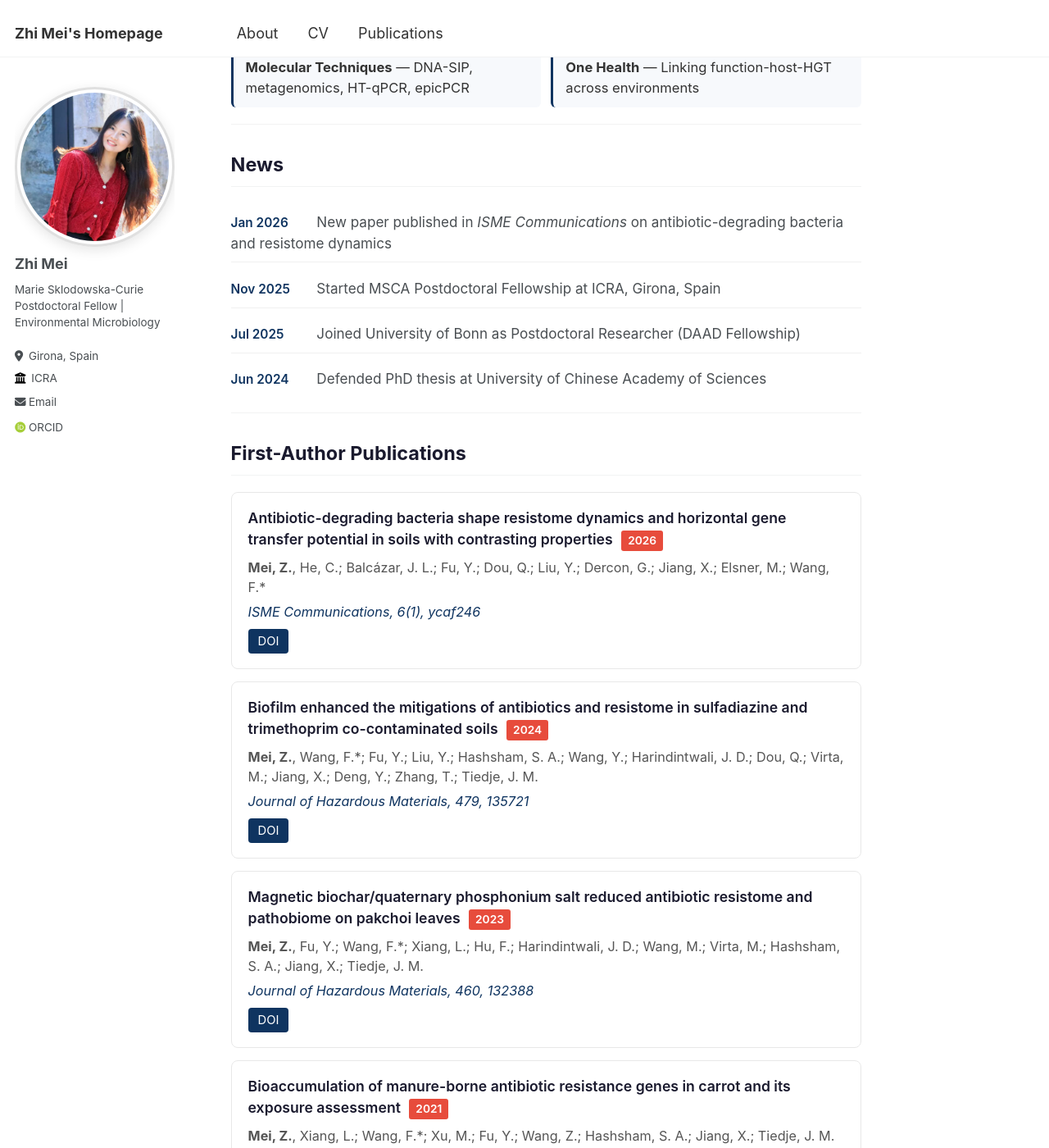
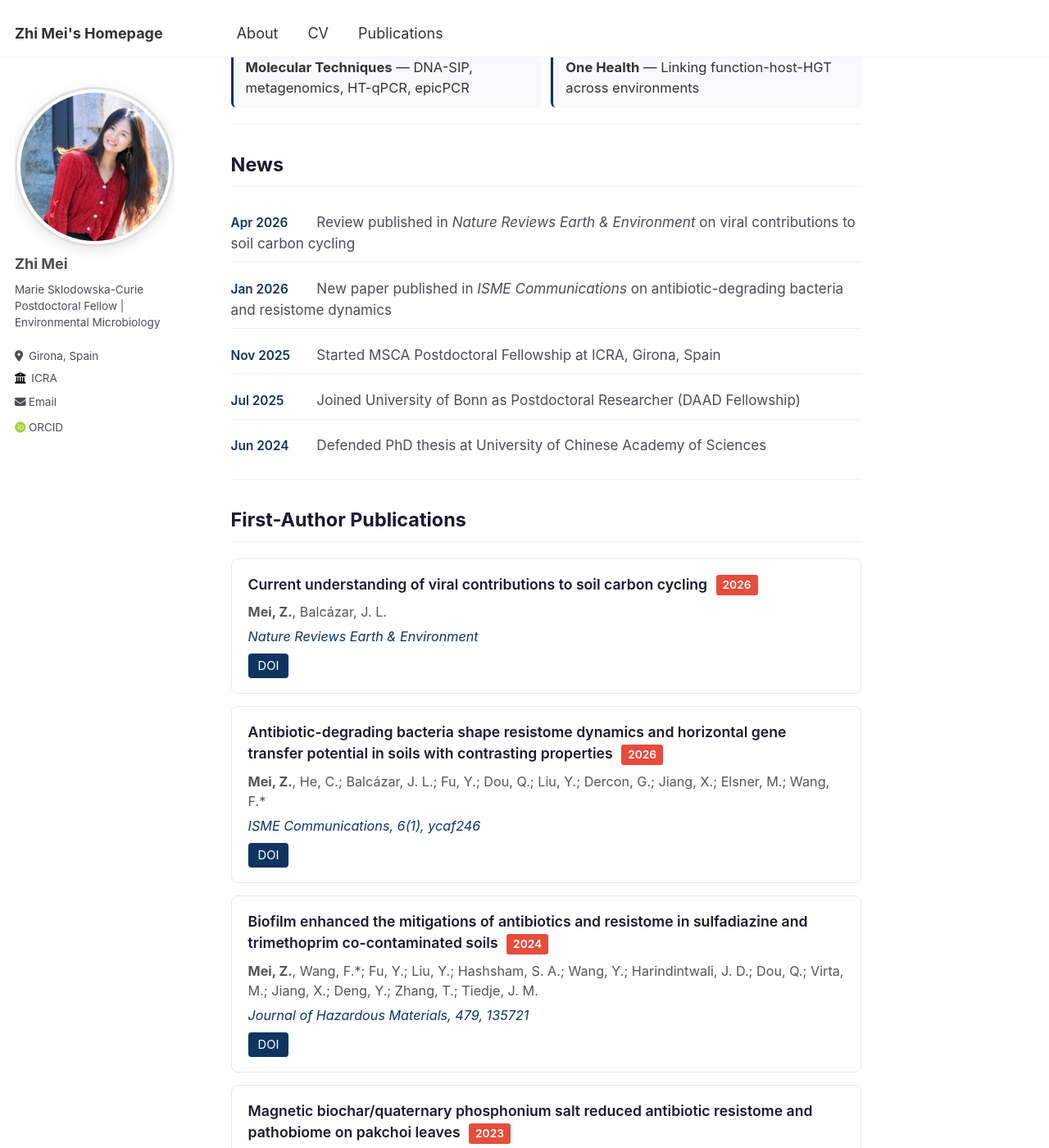
Before and after one commit to XxFChen/ZhiMei, a Jekyll site: the page built from _pages/about.md, in a window 1280 px wide and 1400 px high, scrolled down 871 px. Shown: the whole window at 82% size. Built offline with Jekyll 4.4.1, drawn with Linux system fonts in a browser that asks for light colours; some web fonts are replaced.

Commit message:
add new paper

```diff
--- a/_pages/about.md
+++ b/_pages/about.md
@@ -156,6 +156,7 @@ I focus on unraveling the complex dynamics of **antibiotic resistance genes (ARG
 <h2 class="section-title">News</h2>
 
 <ul class="news-list">
+  <li><span class="news-date">Apr 2026</span> Review published in <em>Nature Reviews Earth & Environment</em> on viral contributions to soil carbon cycling</li>
   <li><span class="news-date">Jan 2026</span> New paper published in <em>ISME Communications</em> on antibiotic-degrading bacteria and resistome dynamics</li>
   <li><span class="news-date">Nov 2025</span> Started MSCA Postdoctoral Fellowship at ICRA, Girona, Spain</li>
   <li><span class="news-date">Jul 2025</span> Joined University of Bonn as Postdoctoral Researcher (DAAD Fellowship)</li>
@@ -165,6 +166,15 @@ I focus on unraveling the complex dynamics of **antibiotic resistance genes (ARG
 ---
 
 <h2 class="section-title">First-Author Publications</h2>
+
+<div class="pub-entry">
+  <div class="pub-title">Current understanding of viral contributions to soil carbon cycling <span class="pub-year-badge">2026</span></div>
+  <div class="pub-authors"><strong>Mei, Z.</strong>, Balcázar, J. L.</div>
+  <div class="pub-venue">Nature Reviews Earth & Environment</div>
+  <div class="pub-links">
+    <a href="https://doi.org/10.1038/s43017-026-00774-2" target="_blank">DOI</a>
+  </div>
+</div>
 
 <div class="pub-entry">
   <div class="pub-title">Antibiotic-degrading bacteria shape resistome dynamics and horizontal gene transfer potential in soils with contrasting properties <span class="pub-year-badge">2026</span></div>
```
Also changed, not shown: _pages/publications.md (+9 -0 lines).
